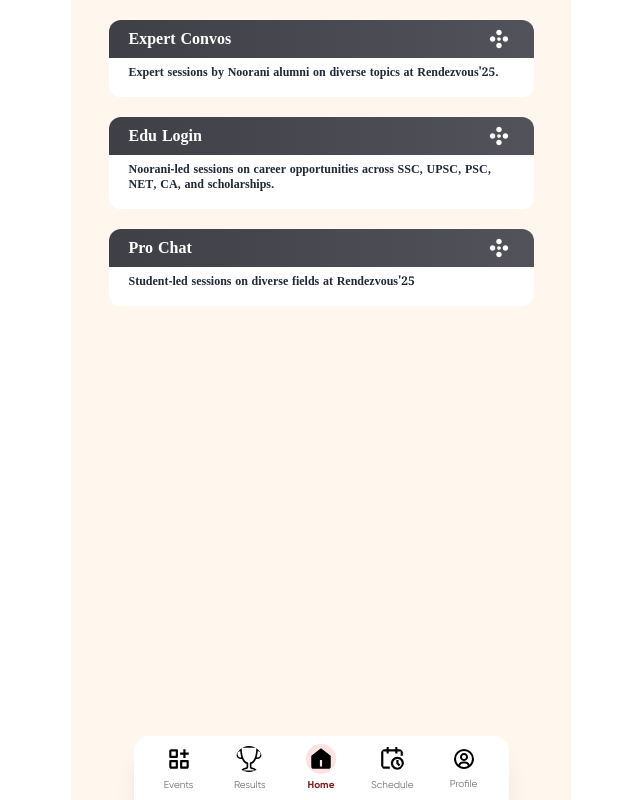
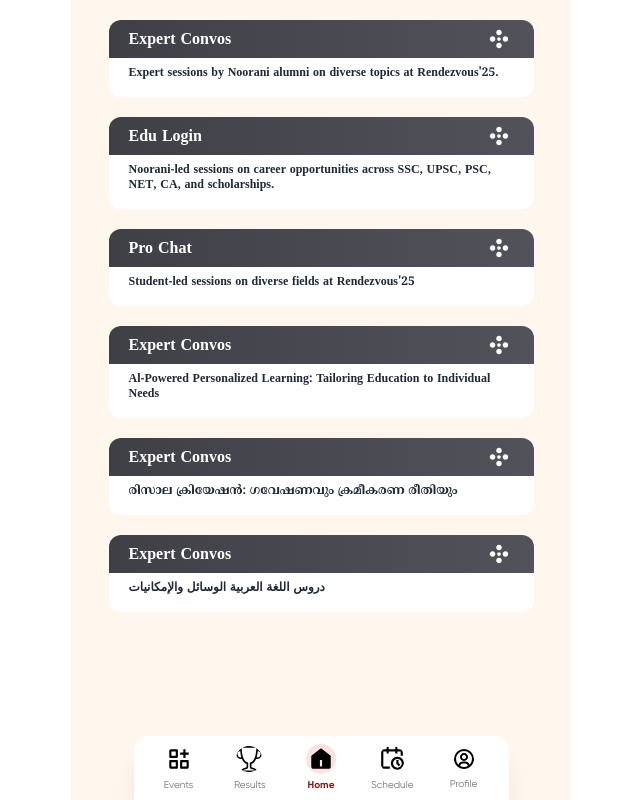
Before and after one commit to FaleluRahman/rendezvous, a Next.js app: page /Events in a window 1280 px wide. Shown: the whole page, without its empty margins (319-959 px from the left). Built offline with nearby package versions, Linux system fonts and the light colour scheme.

Commit message:
updated some event programms

```diff
--- a/component/events/Eventset.tsx
+++ b/component/events/Eventset.tsx
@@ -52,12 +52,45 @@ const Eventset = () => {
       sec: "Pro Chat",
 
     },
+    {
+      id: 4,
+      img: "/image/WEB USMAN.webg",
+      time: "02:00PM",
+      location: "Cosmo sapien",
+      price: "08",
+      topic: "Al-Powered Personalized Learning: Tailoring Education to Individual Needs",
+      mic: "Yasir Arafath Nurani ",
+      sec: "Expert Convos",
+
+    },
+    {
+      id: 5,
+      img: "/image/website razi.webg",
+      time: "02:00PM",
+      location: "Cosmo sapien",
+      price: "08",
+      topic: "രിസാല ക്രിയേഷൻ: ഗവേഷണവും ക്രമീകരണ രീതിയും",
+      mic: "Yasir Arafath Nurani ",
+      sec: "Expert Convos",
+
+    },
+    {
+      id: 6,
+      img: "/image/WEB FALIL.webg",
+      time: "02:00PM",
+      location: "Cosmo sapien",
+      price: "08",
+      topic: "دروس اللغة العربية الوسائل والإمكانيات",
+      mic: "Yasir Arafath Nurani ",
+      sec: "Expert Convos",
+
+    },
 
 
   ];
 
   return (
-    <div className="bg-orange-50 flex justify-center items-center flex-col">
+    <div className="bg-orange-50 flex pb-20 justify-center items-center flex-col">
       <div className="flex flex-col justify-between items-end w-full"></div>
 
       {Expo === "Events" &&
```
